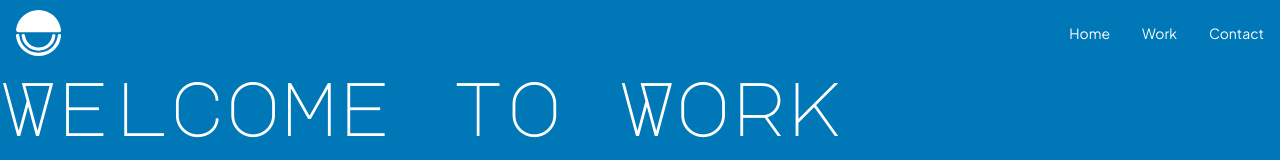
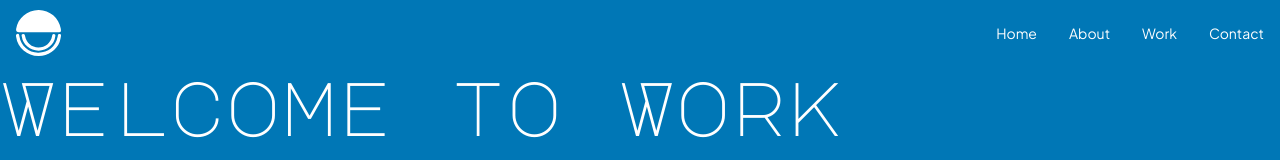
Before and after one commit to ekobayu/ekobayu.github.io, a Next.js app: page /work in a window 1280 px wide. Shown: the top 160 px of the page. Built offline with nearby package versions, Linux system fonts and the light colour scheme.

Commit message:
add menu about

```diff
--- a/src/app/page.tsx
+++ b/src/app/page.tsx
@@ -42,13 +42,13 @@ export default function Home() {
                   backgroundImage: `url(${profileRectangle.src})`
                 }}
               >
-                <Image
+                {/* <Image
                   width={250}
                   height={250}
                   // sizes='(max-width: 768px) 100vw, (max-width: 1200px) 50vw, 33vw'
                   src={profileImg}
                   alt='Web Developer Bali'
-                />
+                /> */}
               </div>
               {/* <AddItem />
                 <ListItems /> */}
--- a/src/components/Header.tsx
+++ b/src/components/Header.tsx
@@ -18,6 +18,9 @@ export default function Header() {
         <Navbar.Link href='#home' active className={`${styles.menuItem}`}>
           Home
         </Navbar.Link>
+        <Navbar.Link href='#about' className={`${styles.menuItem}`}>
+          About
+        </Navbar.Link>
         <Navbar.Link href='#work' className={`${styles.menuItem}`}>
           Work
         </Navbar.Link>
--- a/styles/globals.scss
+++ b/styles/globals.scss
@@ -16,8 +16,10 @@
 //   }
 // }
 
-html {
-  scroll-behavior: smooth;
+@layer base {
+  html {
+    @apply scroll-smooth;
+  }
 }
 
 body {
```
